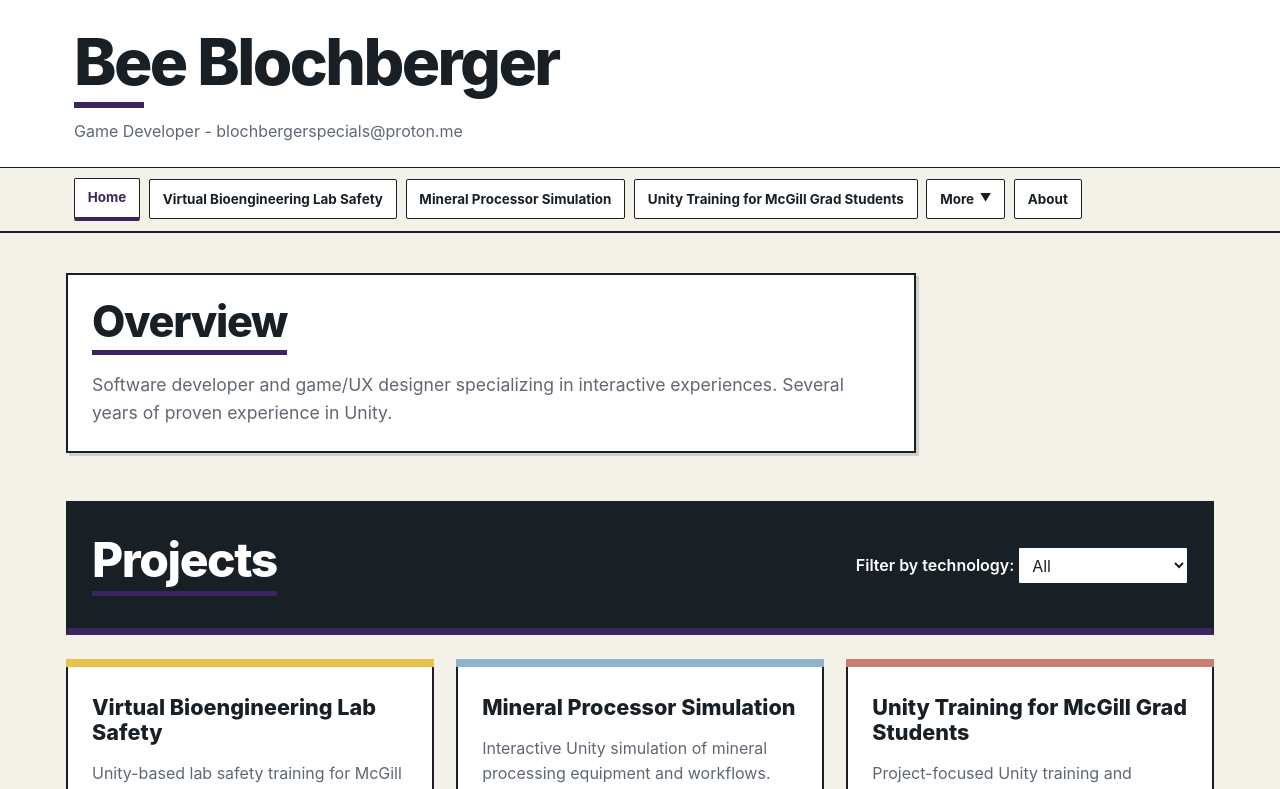
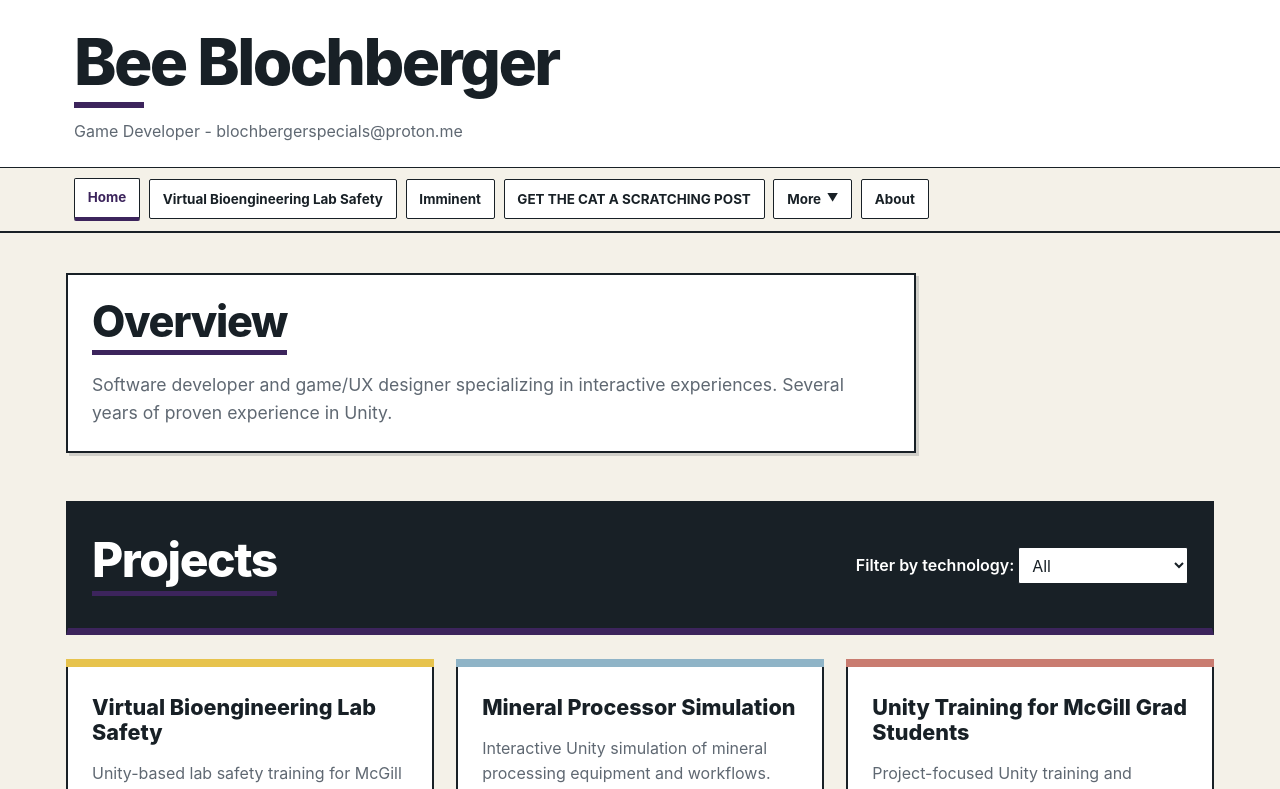
Before and after one commit to blochbergers/portfolio, a Vue app: page / in a window 1280 px wide. Shown: the top 789 px of the page. Built offline with nearby package versions, Linux system fonts and the light colour scheme.

Commit message:
Update navigation links in App.vue

```diff
--- a/src/App.vue
+++ b/src/App.vue
@@ -18,12 +18,12 @@
                         Virtual Bioengineering Lab Safety
                     </RouterLink>
 
-                    <RouterLink to="/mineral-processor-simulation">
-                        Mineral Processor Simulation
+                    <RouterLink to="/imminent">
+                        Imminent
                     </RouterLink>
 
-                    <RouterLink to="/unity-training">
-                        Unity Training for McGill Grad Students
+                    <RouterLink to="/get-the-cat-a-scratching-post">
+                        GET THE CAT A SCRATCHING POST
                     </RouterLink>
 
                     <div class="nav-dropdown">
@@ -42,13 +42,14 @@
                                 LexiConcordia
                             </RouterLink>
 
-                            <RouterLink to="/imminent">
-                                Imminent
+                            <RouterLink to="/mineral-processor-simulation">
+                                Mineral Processor Simulation
                             </RouterLink>
 
-                            <RouterLink to="/get-the-cat-a-scratching-post">
-                                GET THE CAT A SCRATCHING POST
+                            <RouterLink to="/unity-training">
+                                Unity Training for McGill Grad Students
                             </RouterLink>
+
                         </div>
                     </div>
 
```
